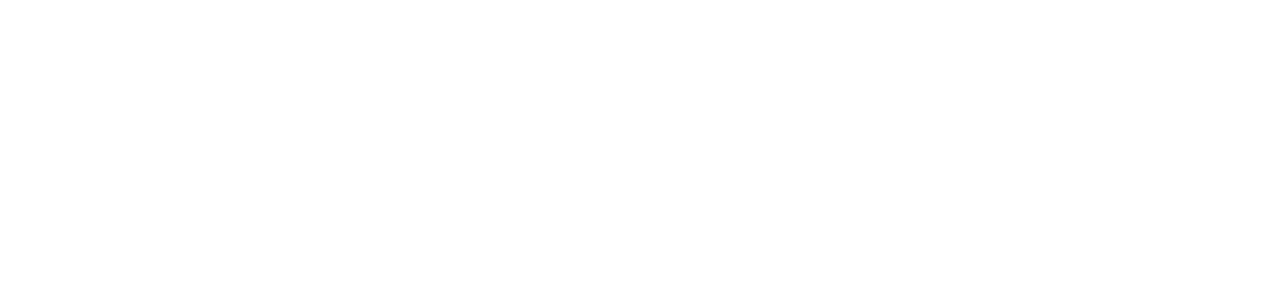
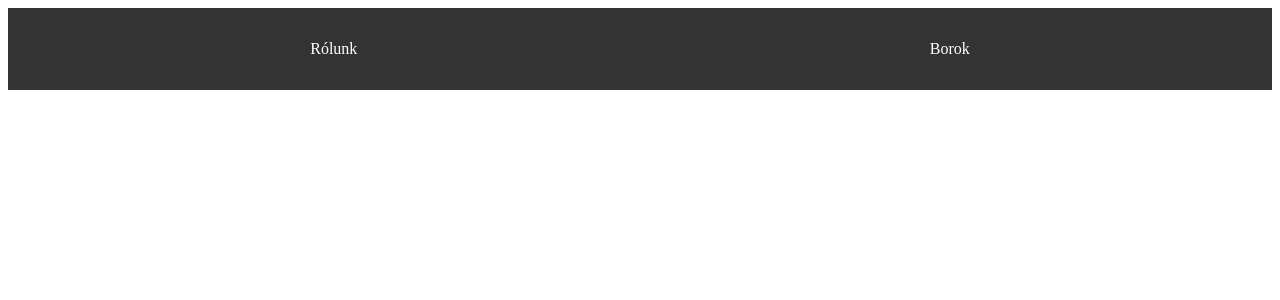
Before and after one commit to Ubendi/Merum, an Angular app in the folder Merum-FE/: page / in a window 1280 px wide. Shown: the top 300 px of the page. Built offline with nearby package versions, Linux system fonts and the light colour scheme.

Commit message:
NavBar added

```diff
--- a/Merum-FE/src/app/app.component.html
+++ b/Merum-FE/src/app/app.component.html
@@ -1 +1,2 @@
+<app-nav-bar></app-nav-bar>
 <router-outlet></router-outlet>
--- a/Merum-FE/src/app/app.component.ts
+++ b/Merum-FE/src/app/app.component.ts
@@ -1,11 +1,12 @@
 import { Component } from '@angular/core';
 import { RouterOutlet } from '@angular/router';
 import { AddWineFormComponent } from './components/wine/forms/add-wine-form/add-wine-form.component';
+import { NavBarComponent } from "./components/helper/nav-bar/nav-bar-component.component";
 
 @Component({
   selector: 'app-root',
   standalone: true,
-  imports: [RouterOutlet],
+  imports: [RouterOutlet, NavBarComponent],
   templateUrl: './app.component.html',
   styleUrl: './app.component.scss'
 })
--- /dev/null
+++ b/Merum-FE/src/app/components/helper/nav-bar/nav-bar-component.component.html
@@ -0,0 +1,7 @@
+<!-- nav-bar.component.html -->
+<nav>
+    <ul>
+        <li><a routerLink="/">Rólunk</a></li>
+        <li><a routerLink="/wines">Borok</a></li>
+    </ul>
+</nav>
--- /dev/null
+++ b/Merum-FE/src/app/components/helper/nav-bar/nav-bar-component.component.scss
@@ -0,0 +1,26 @@
+/* nav-bar.component.scss */
+nav {
+    background-color: #333;
+    color: #fff;
+    padding: 1rem;
+  }
+
+  ul {
+    list-style-type: none;
+    padding: 0;
+    display: flex;
+    justify-content: space-around;
+  }
+
+  li {
+    margin: 0;
+  }
+
+  a {
+    color: #fff;
+    text-decoration: none;
+  }
+
+  a:hover {
+    text-decoration: underline;
+  }
```
Also changed, not shown: Merum-FE/src/app/components/helper/nav-bar/nav-bar-component.component.ts (added, +14 -0 lines).
